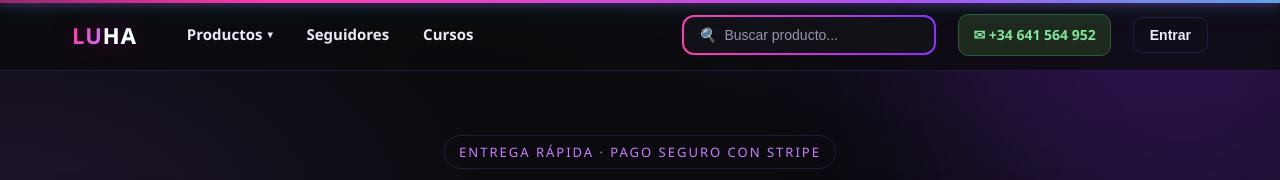
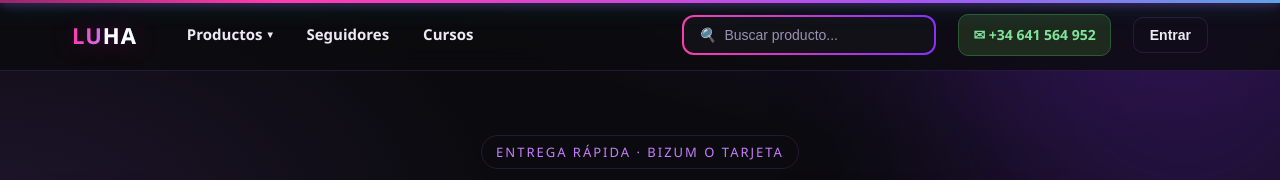
Before and after one commit to drens23pay-droid/luha-web, a website: page index.html in a window 1280 px wide. Shown: the top 180 px of the page. Drawn offline with Linux system fonts and the light colour scheme; no server answers.

Commit message:
Update payment options in hero section

```diff
--- a/index.html
+++ b/index.html
@@ -329,7 +329,7 @@
 <main class="wrap">
 
   <section class="hero">
-    <span class="kick">Entrega rápida · Pago seguro con Stripe</span>
+    <span class="kick">Entrega rápida · Bizum o tarjeta</span>
     <h1>Tus suscripciones y <em>cursos premium</em><br>al mejor precio</h1>
     <p>Streaming, software, IA y formación digital. Todo verificado, con soporte directo por WhatsApp.</p>
     <div class="hero-cta">
```
